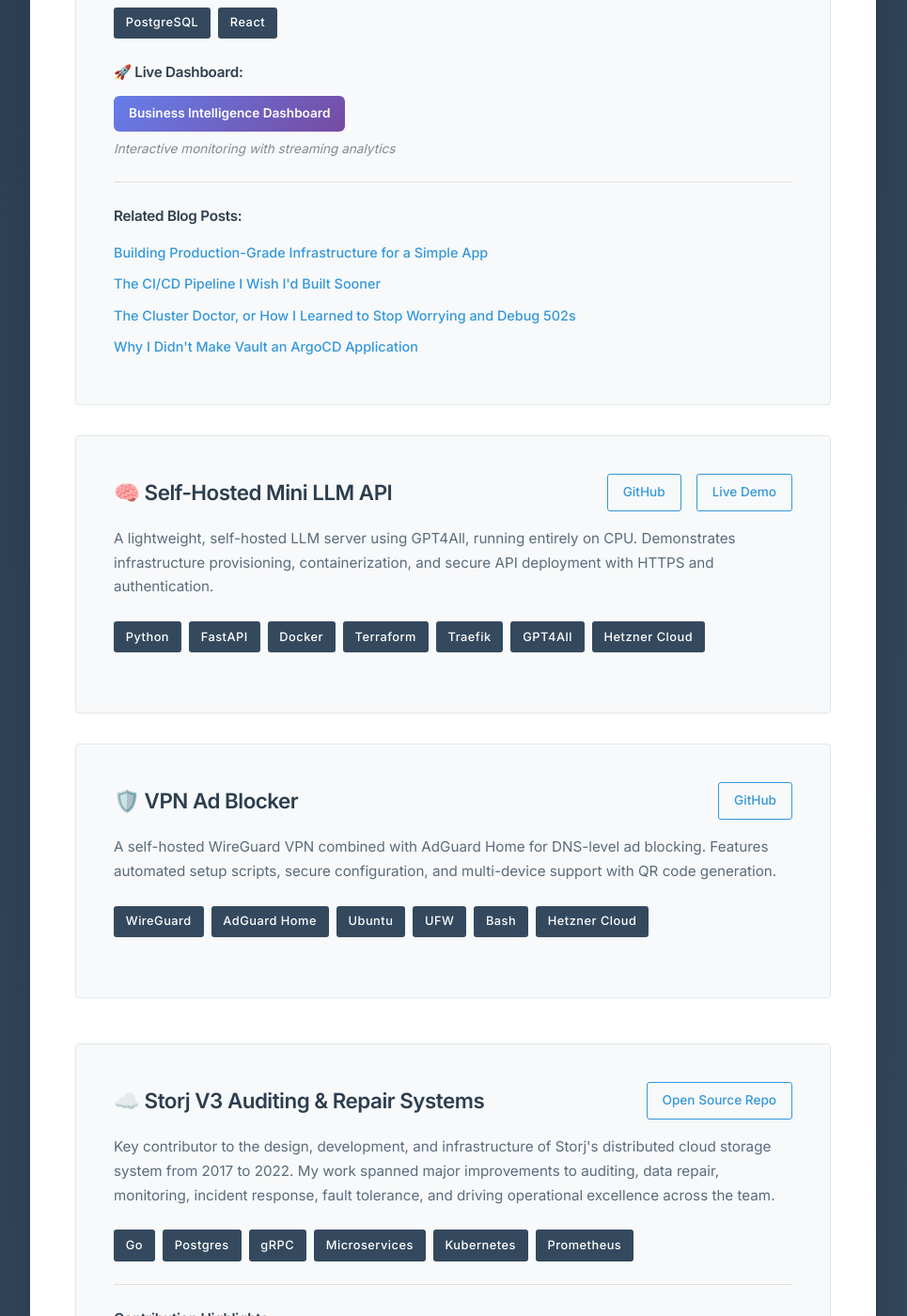
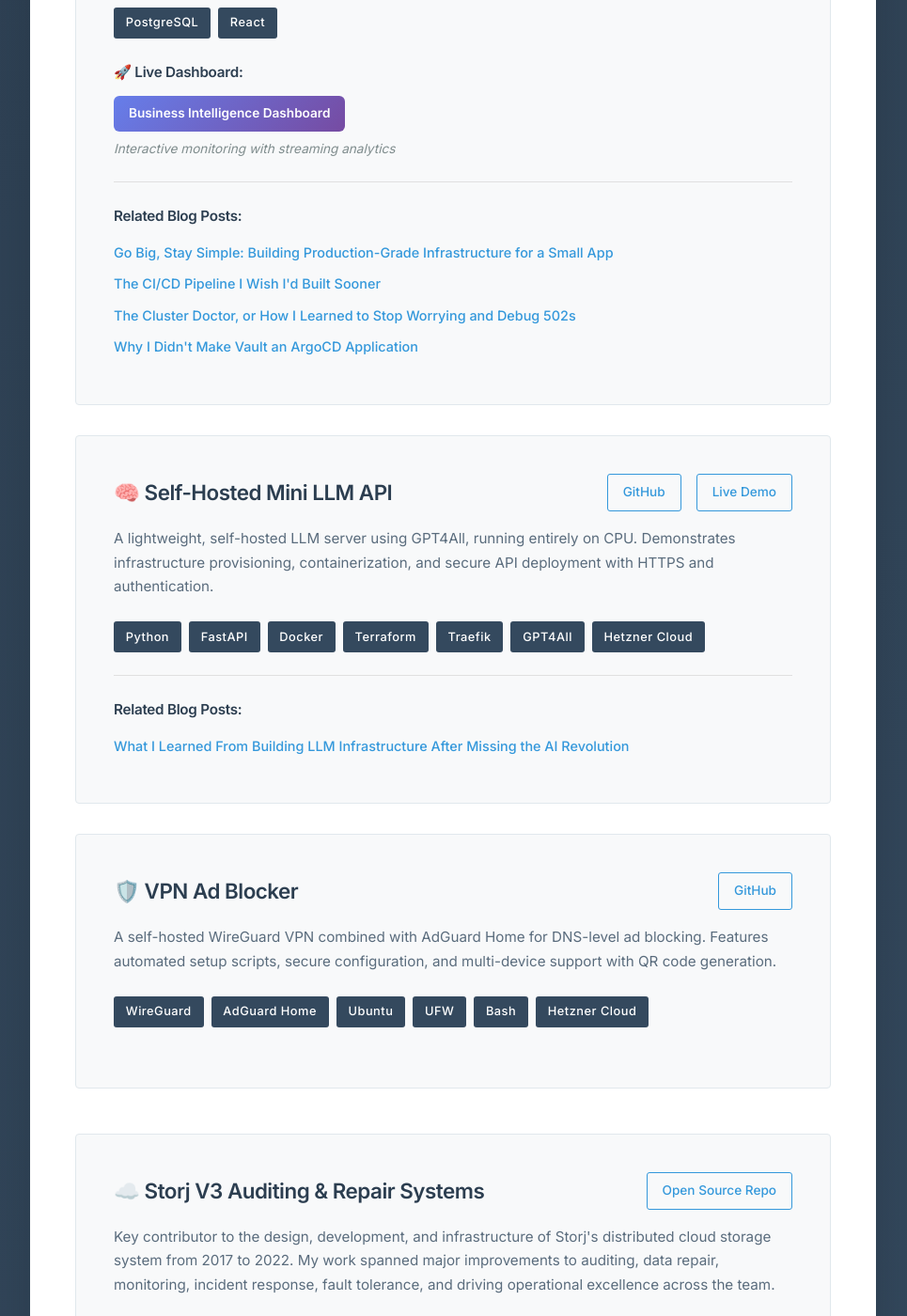
Before and after one commit to navillasa/navillasa.github.io, a Jekyll site: the page built from index.md, in a window 1280 px wide and 1400 px high, scrolled down 1119 px. Shown: the whole window at 94% size, without its empty margins (158-1123 px from the left). Built offline with Jekyll 4.4.1, drawn with Linux system fonts in a browser that asks for light colours; some of the changed text lies outside the part shown.

Commit message:
add llm blog post

```diff
--- a/index.md
+++ b/index.md
@@ -73,7 +73,7 @@ title: "DevOps Engineer"
             <div class="blog-posts">
                 <h4 class="blog-section-title">Related Blog Posts:</h4>
                 <ul class="blog-list">
-                    <li><a href="{{ '/blog/tv-hub-project-overview/' | relative_url }}" class="blog-link">Building Production-Grade Infrastructure for a Simple App</a></li>
+                    <li><a href="{{ '/blog/tv-hub-project-overview/' | relative_url }}" class="blog-link">Go Big, Stay Simple: Building Production-Grade Infrastructure for a Small App</a></li>
                     <li><a href="{{ '/blog/gitops-cicd-pipeline/' | relative_url }}" class="blog-link">The CI/CD Pipeline I Wish I'd Built Sooner</a></li>
                     <li><a href="{{ '/blog/debugging-502-errors/' | relative_url }}" class="blog-link">The Cluster Doctor, or How I Learned to Stop Worrying and Debug 502s</a></li>
                     <li><a href="{{ '/blog/vault-gitops/' | relative_url }}" class="blog-link">Why I Didn't Make Vault an ArgoCD Application</a></li>
@@ -101,6 +101,12 @@ title: "DevOps Engineer"
                 <span class="tech-tag">Traefik</span>
                 <span class="tech-tag">GPT4All</span>
                 <span class="tech-tag">Hetzner Cloud</span>
+            </div>
+            <div class="blog-posts">
+                <h4 class="blog-section-title">Related Blog Posts:</h4>
+                <ul class="blog-list">
+                    <li><a href="{{ '/blog/missed-ai-revolution/' | relative_url }}" class="blog-link">What I Learned From Building LLM Infrastructure After Missing the AI Revolution</a></li>
+                </ul>
             </div>
 
         </div>
@@ -150,7 +156,7 @@ title: "DevOps Engineer"
             <div class="blog-posts">
                 <h4 class="blog-section-title">Contribution Highlights</h4>
                 <ul class="blog-list">
-                    <li><a href="https://www.storj.io/blog/decentralized-auditing-and-repair-the-low-key-life-of-data-resurrection" class="blog-link">Blog Post: Decentralized Auditing & Repair Data Resurrection</a></li>
+                    <li><a href="https://www.storj.io/blog/decentralized-auditing-and-repair-the-low-key-life-of-data-resurrection" class="blog-link">🌟 Blog Post: Decentralized Auditing & Repair Data Resurrection</a></li>
                     <li><a href="https://github.com/storj/storj/pull/2577" class="blog-link">satellite/gc: Implement garbage collection service on satellite</a></li>
                     <li><a href="https://github.com/storj/storj/pull/2888" class="blog-link">satellite/audit: Create the audit queue</a></li>
                 </ul>
```
Also changed, not shown: _posts/2025-08-20-missed-ai-revolution.md (added, +71 -0 lines), 6 other files.
